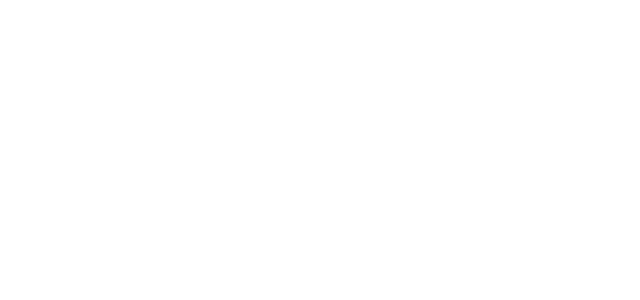
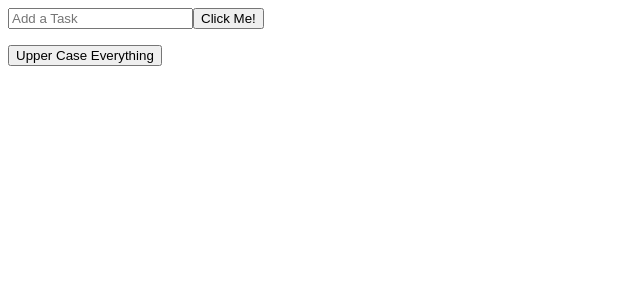
Before and after one commit to safi-io/React-2024, a React (Vite) app in the folder 02StatesReact/: page / in a window 1280 px wide. Shown: the top 300 px of the page, without its empty margins (0-640 px from the left). Built offline with nearby package versions, Linux system fonts and the light colour scheme.

Commit message:
Learning Basics through ToDo List

```diff
--- a/02StatesReact/package.json
+++ b/02StatesReact/package.json
@@ -11,7 +11,8 @@
   },
   "dependencies": {
     "react": "^18.3.1",
-    "react-dom": "^18.3.1"
+    "react-dom": "^18.3.1",
+    "uuid": "^10.0.0"
   },
   "devDependencies": {
     "@types/react": "^18.3.3",
--- a/02StatesReact/src/Todo.jsx
+++ b/02StatesReact/src/Todo.jsx
@@ -1,11 +1,61 @@
-import {useState} from "react"
+import { useState } from "react";
+import { v4 as uuidv4 } from "uuid";
 
 export default function Todo() {
+  let [input, setInput] = useState("");
+
+  let [tasks, setTasks] = useState([]);
+
+  let updateInput = (e) => {
+    setInput(e.target.value);
+  };
+
+  let updateButton = () => {
+    if (input === "") {
+      alert("Write Something");
+      return;
+    }
+    setTasks([...tasks, { task: input, id: uuidv4() }]);
+    setInput("");
+  };
+
+  let deleteFunc = (id) => {
+    setTasks(tasks.filter((task) => task.id != id));
+  };
+
+  let upperCase = () => {
+    setTasks(tasks.map((task) => ({
+        ...task,
+        task: task.task.toUpperCase()}
+    ) ));
+  }
 
 
-    return (
-        <>
+  return (
+    <>
+      <input
+        type="text"
+        onChange={updateInput}
+        placeholder="Add a Task"
+        value={input}
+      />
 
-        </>
-    );
+      <button onClick={updateButton}>Click Me!</button>
+      <ul>
+        {tasks.map((todo) => (
+          <li key={todo.id}>
+            <span>{todo.task}</span>
+            <button
+              onClick={() => {
+                deleteFunc(todo.id);
+              }}
+            >
+              Delete
+            </button>
+          </li>
+        ))}
+      </ul>
+      <button onClick={upperCase}>Upper Case Everything</button>
+    </>
+  );
 }
--- a/02StatesReact/src/main.jsx
+++ b/02StatesReact/src/main.jsx
@@ -3,6 +3,7 @@
 import App from './App.jsx'
 
 ReactDOM.createRoot(document.getElementById('root')).render(
+
   <React.StrictMode>
     <App />
   </React.StrictMode>,
```
Also changed, not shown: 1 other file (tests, documents, lock files or other folders).
